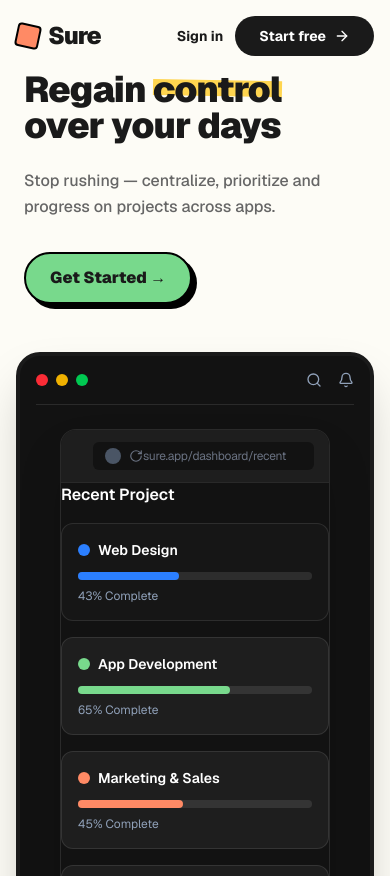
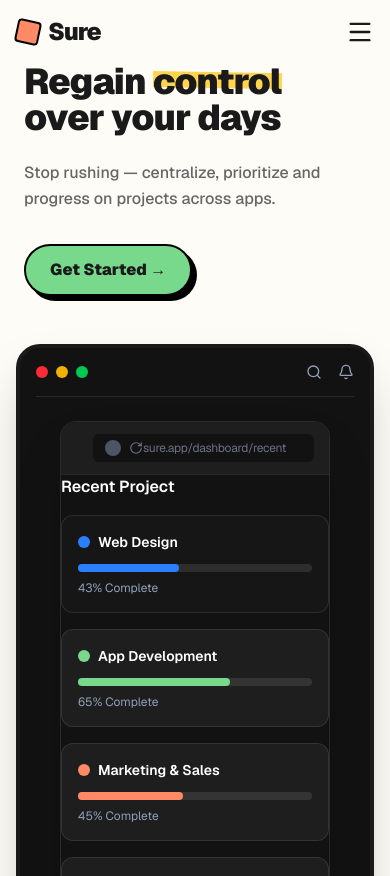
Before and after one commit to 001demilade/task, a Next.js app: page / in a window 390 px wide. Shown: the top 876 px of the page. Built offline with nearby package versions, Linux system fonts and the light colour scheme.

Commit message:
updated task

```diff
--- a/app/components/Hero.tsx
+++ b/app/components/Hero.tsx
@@ -3,7 +3,8 @@
 import Image from "next/image";
 import { motion, useScroll, useTransform } from "framer-motion";
 import { useRef } from "react";
-import { Search, Bell, LayoutGrid, CheckSquare, Calendar, Inbox, ArrowRight, Plus, RotateCw, Sidebar, ChevronLeft, ChevronRight, Share, Rocket, Link2, Flame } from "lucide-react";
+import { Search, Bell, LayoutGrid, CheckSquare, Calendar, Inbox, ArrowRight, Plus, RotateCw, Sidebar, ChevronLeft, ChevronRight, Share, Rocket, Link2, Flame, Menu, X } from "lucide-react";
+import React from "react";
 
 // Tag component definition if missing
 function Tag({ icon, text }: any) {
@@ -19,6 +20,7 @@ export default function Hero() {
   const ref = useRef(null);
   const { scrollY } = useScroll();
   const yFloat = useTransform(scrollY, [0, 500], [0, 100]);
+  const [mobileOpen, setMobileOpen] = React.useState(false);
 
   // SidebarItem function moved above usage
   function SidebarItem({ icon, label, active = false }: any) {
@@ -36,12 +38,16 @@ export default function Hero() {
     <main className="min-h-screen bg-[#FDFCF6] cursor-pointer text-[#1A1A1A] font-sans selection:bg-orange-200">
 
       {/* --- 1. NAVIGATION BAR --- */}
-      <nav className="flex items-center justify-between px-4 sm:px-6 lg:px-8 py-4 sm:py-6 max-w-7xl mx-auto">
-        <div className="flex items-center gap-10">
+      <nav className="flex items-center justify-between px-4 sm:px-6 lg:px-8 py-4 sm:py-6 max-w-7xl mx-auto relative">
+
+  {/* Left */}
+  <div className="flex items-center gap-8">
     <div className="flex items-center gap-2 font-black text-2xl tracking-tighter">
       <div className="w-6 h-6 bg-[#FF8A65] rounded-sm rotate-12 border-2 border-black"></div>
       Sure
     </div>
+
+    {/* Desktop Links */}
     <div className="hidden md:flex gap-8 text-sm font-bold text-gray-600">
       <a href="#" className="hover:text-black">Product</a>
       <a href="#" className="hover:text-black">Templates</a>
@@ -49,18 +55,49 @@ export default function Hero() {
       <a href="#" className="hover:text-black">Pricing</a>
     </div>
   </div>
+
+  {/* Right */}
   <div className="flex items-center gap-3 sm:gap-6">
+
+    {/* Desktop Buttons */}
+    <div className="hidden md:flex items-center gap-6">
       <button className="text-sm font-bold">Sign in</button>
       <button className="bg-[#1A1A1A] text-white px-6 py-2.5 rounded-full text-sm font-bold flex items-center gap-2 hover:bg-black transition-colors">
         Start free <ArrowRight size={16} />
       </button>
     </div>
+
+    {/* Mobile Hamburger */}
+    <button
+      className="md:hidden"
+      onClick={() => setMobileOpen(!mobileOpen)}
+    >
+      {mobileOpen ? <X size={28} /> : <Menu size={28} />}
+    </button>
+  </div>
+
+  {/* Mobile Menu */}
+  {mobileOpen && (
+    <div className="absolute top-full left-0 w-full bg-white shadow-lg border-t border-gray-200 md:hidden">
+      <div className="flex flex-col p-6 gap-6 text-sm font-bold text-gray-700">
+        <a href="#">Product</a>
+        <a href="#">Templates</a>
+        <a href="#">Resources</a>
+        <a href="#">Pricing</a>
+        <hr />
+        <button className="text-left">Sign in</button>
+        <button className="bg-black text-white px-6 py-3 rounded-full">
+          Start free
+        </button>
+      </div>
+    </div>
+  )}
 </nav>
 
         {/* Parallax Calendar */}
         <motion.div
           style={{ y: yFloat }}
-          className="absolute right-[10%] top-44 hidden lg:block rotate-6"
+          className="absolute right-[10%] hidden sm:flex top-44 lg:block rotate-6"
         >
           <div className="bg-[#FFD54F] border-2 border-black p-4 rounded-xl shadow-[6px_6px_0px_0px_rgba(0,0,0,1)] w-40">
             <div className="text-xs font-black mb-2">2022</div>
```
Lines whose indentation alone changed are shown as unchanged.
